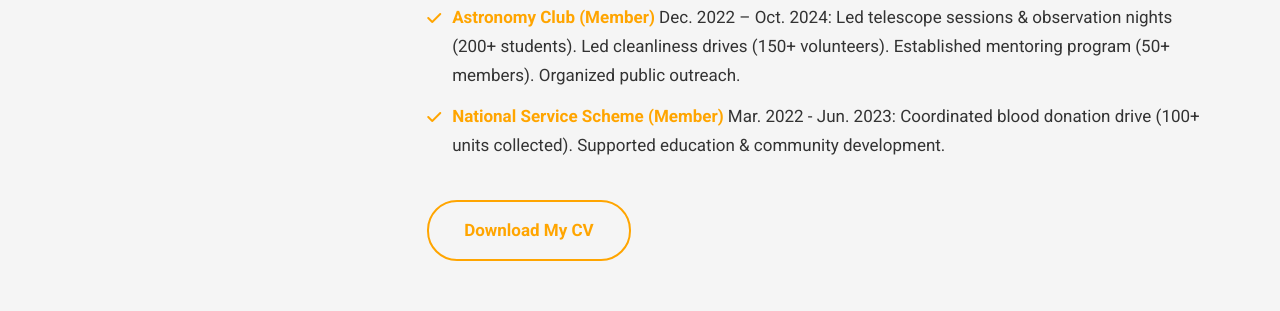
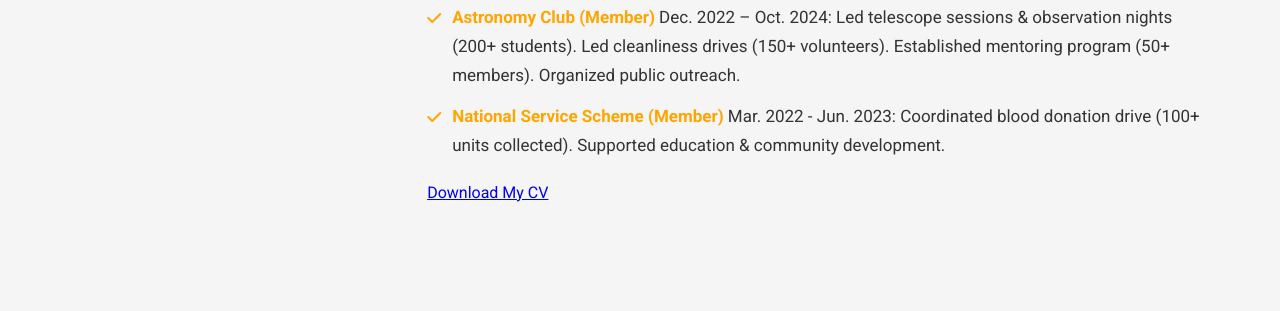
Before and after one commit to imranmdaamir/Profile, a plain HTML site: page index.html in a window 1280 px wide. Shown: the part 1627-1938 px from the top of the page. Drawn offline with nearby package versions, Linux system fonts and the light colour scheme.

Commit message:
Update index.html

```diff
--- a/index.html
+++ b/index.html
@@ -734,7 +734,7 @@
            <li><strong>National Service Scheme (Member)</strong> Mar. 2022 - Jun. 2023: Coordinated blood donation drive (100+ units collected). Supported education & community development.</li>
         </ul>
         <!-- CV Download Link - Ensure the file exists at this path in your repository -->
-        <p><a href="certificates/_AamirImranCV.pdf" target="_blank" class="btn btn-secondary">Download My CV</a></p>
+        <a href="certificates/_AamirImranCV.pdf" target="_blank" class="btn-cert"">Download My CV</a></p>
       </div>
     </div>
   </section>
```
